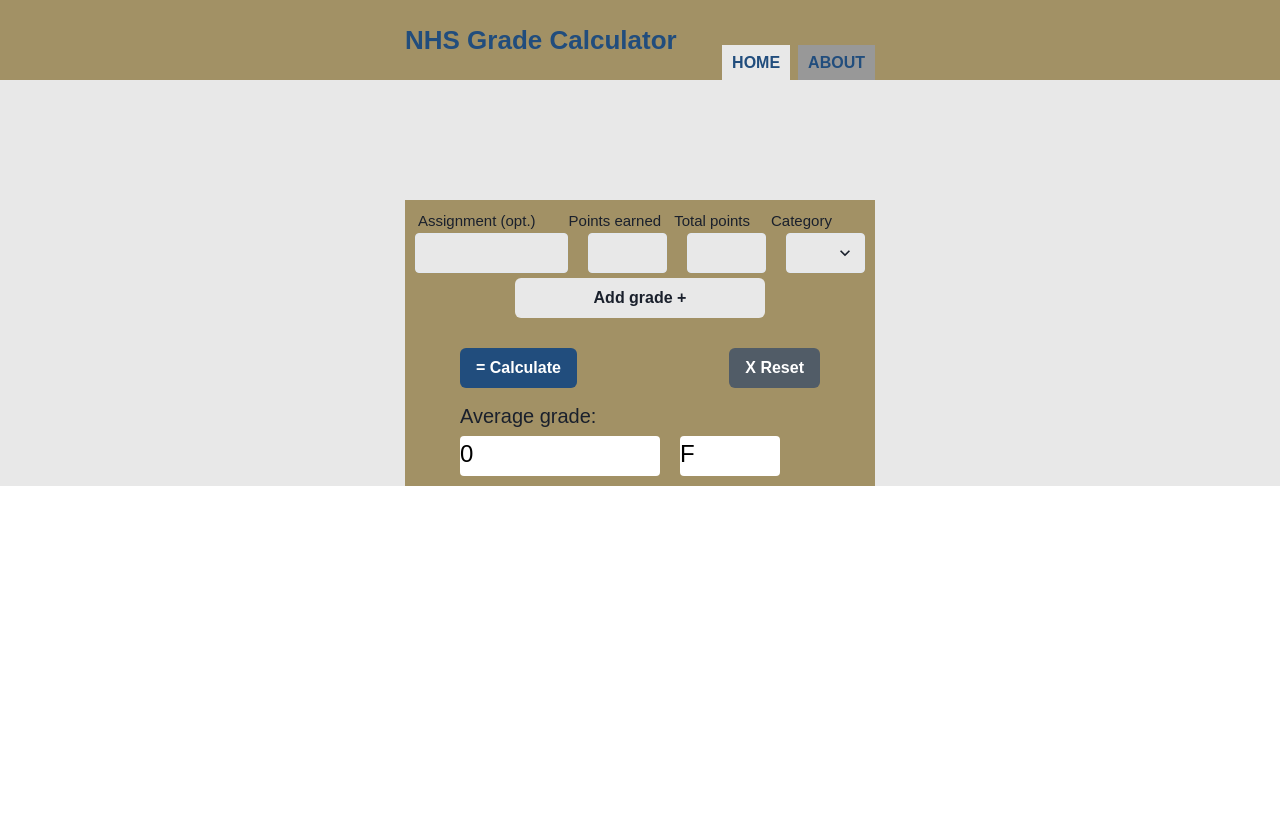
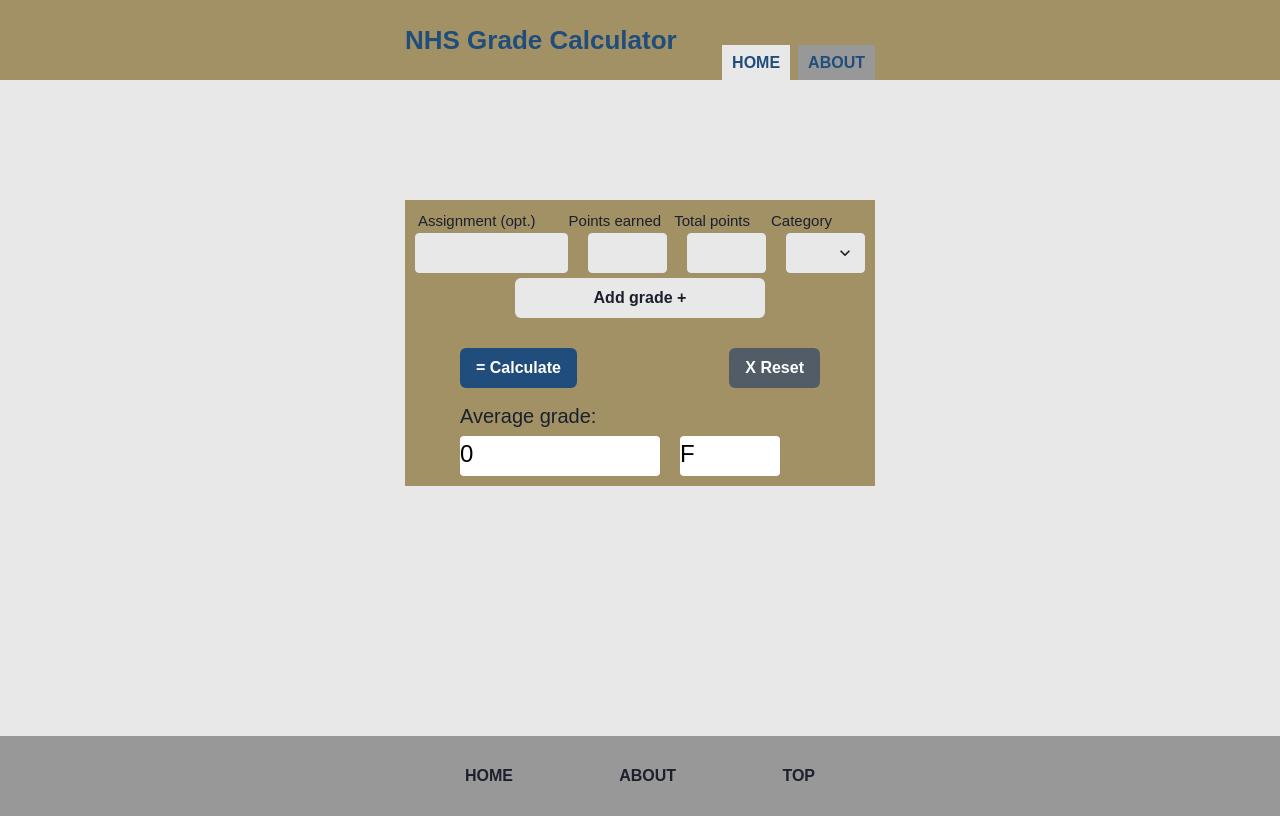
Before and after one commit to danctila/calculator-frontend, a React (Vite) app in the folder CALCULATORFRONTEND/: page / in a window 1280 px wide. Built offline with nearby package versions, Linux system fonts and the light colour scheme.

Commit message:
Created footer component

```diff
--- a/CALCULATORFRONTEND/src/App.tsx
+++ b/CALCULATORFRONTEND/src/App.tsx
@@ -1,4 +1,5 @@
 import Calculator from "./Components/Calculator";
+import Footer from "./Components/Footer";
 import Nav from "./Components/Nav";
 import { Grid, GridItem } from "@chakra-ui/react";
 
@@ -12,6 +13,7 @@ function App() {
 
         <GridItem area="main" bg="#E8E8E8">
           <Calculator />
+          <Footer />
         </GridItem>
       </Grid>
     </>
--- /dev/null
+++ b/CALCULATORFRONTEND/src/Components/Footer.tsx
@@ -0,0 +1,31 @@
+import { Flex, HStack, Link } from "@chakra-ui/react";
+
+const Footer = () => {
+  const scrollTop = () => {
+    window.scrollTo({ top: 0, behavior: "smooth" });
+  };
+  return (
+    <>
+      <Flex w="100%" h="80px" bg="#989898" justifyContent="center" mt="250px">
+        <HStack w="350px" justifyContent="space-between">
+          <Link fontWeight="semibold" fontSize="16px" as="u">
+            HOME
+          </Link>
+          <Link fontWeight="semibold" fontSize="16px" as="u">
+            ABOUT
+          </Link>
+          <Link
+            fontWeight="semibold"
+            fontSize="16px"
+            as="u"
+            onClick={scrollTop}
+          >
+            TOP
+          </Link>
+        </HStack>
+      </Flex>
+    </>
+  );
+};
+
+export default Footer;
--- a/CALCULATORFRONTEND/src/Components/Nav.tsx
+++ b/CALCULATORFRONTEND/src/Components/Nav.tsx
@@ -20,6 +20,7 @@ const Nav = () => {
           <HStack mb="-45px">
             <Center
               fontWeight="bold"
+              fontSize="16px"
               bg="#E8E8E8"
               color="#214D7D"
               h="35px"
@@ -29,6 +30,7 @@ const Nav = () => {
             </Center>
             <Center
               fontWeight="bold"
+              fontSize="16px"
               bg="#989898"
               color="#214D7D"
               h="35px"
```
